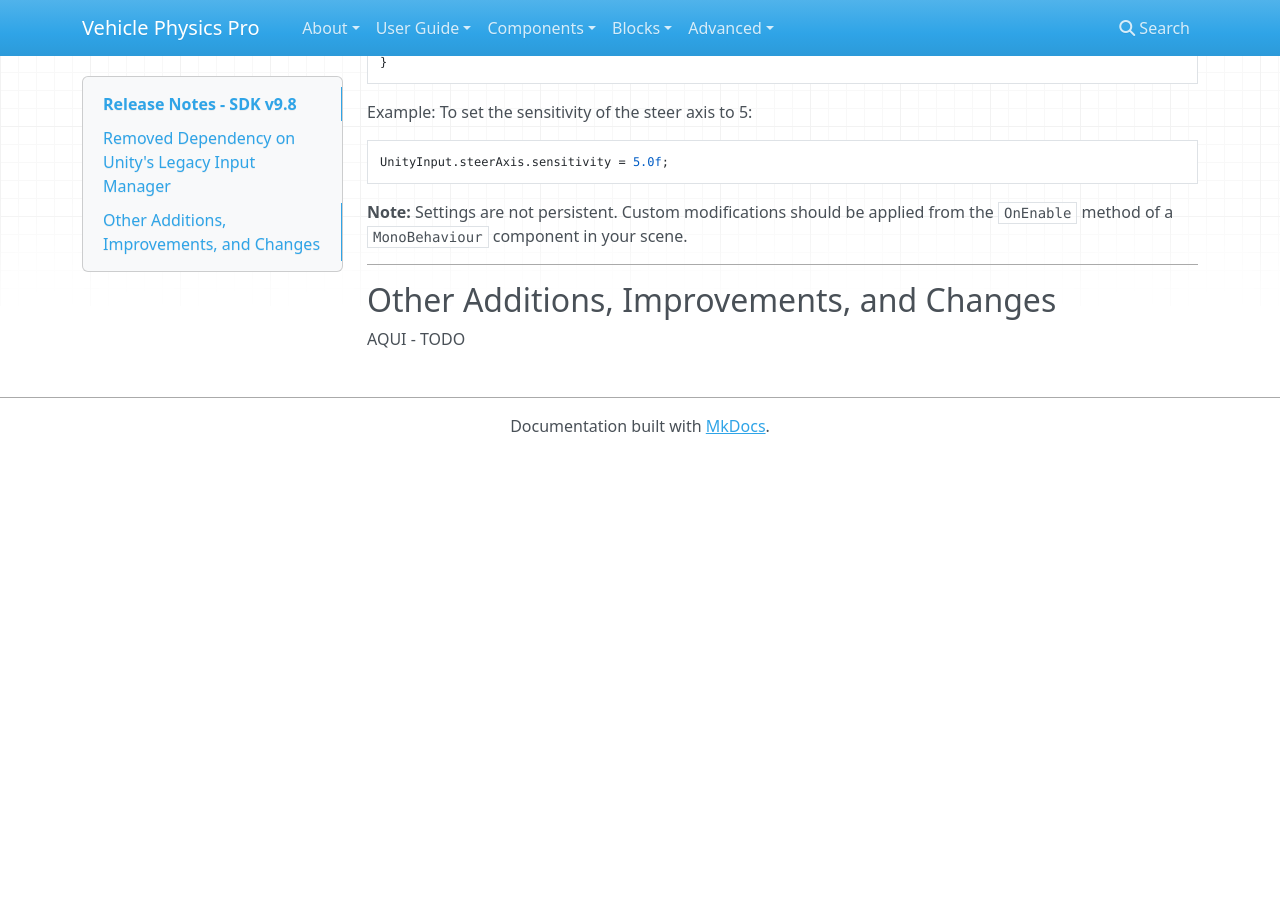
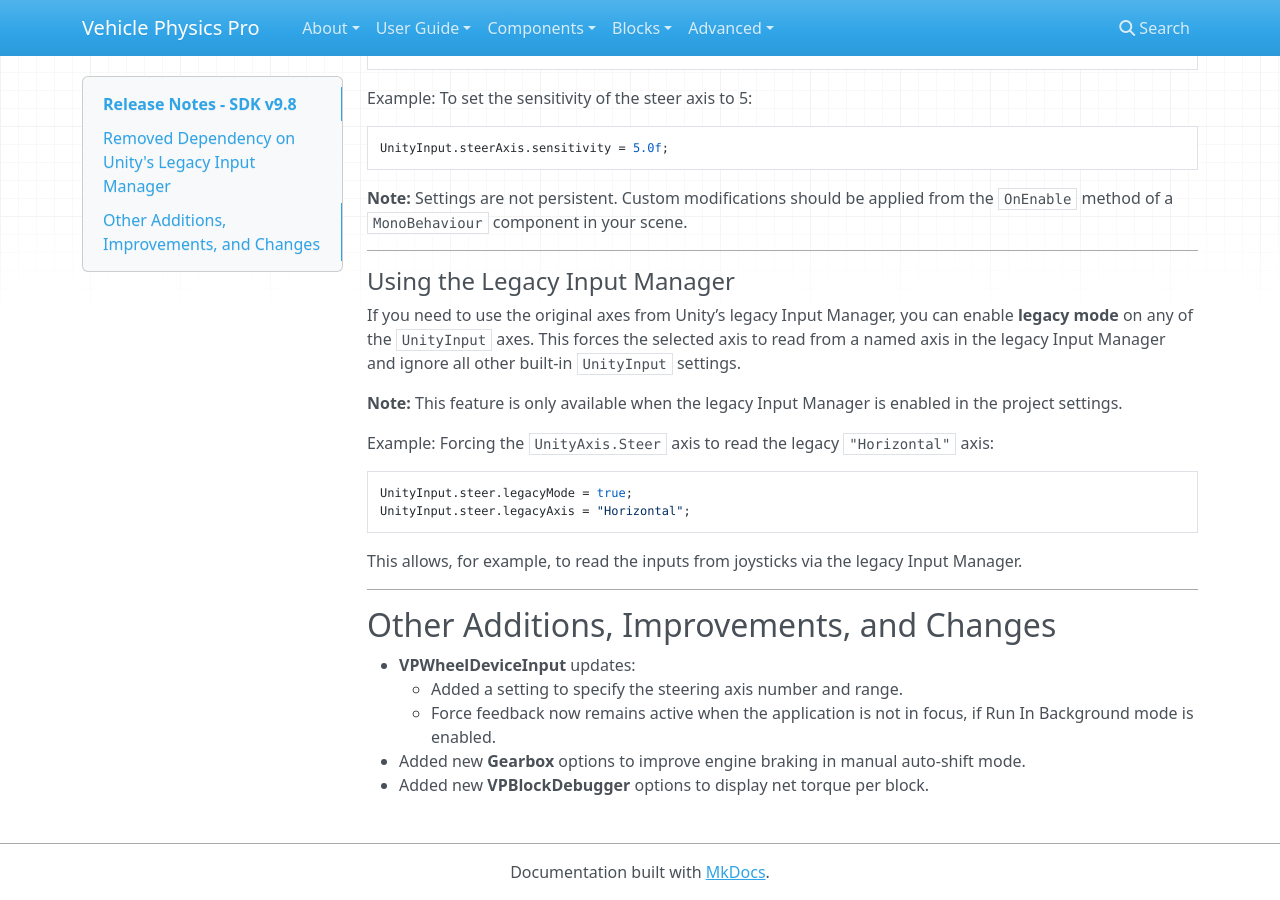
Before and after one commit to EdyJ/vehicle-physics-docs, an MkDocs documentation site: the page built from docs/about/release-notes-sdk-v9.8.md, in a window 1280 px wide and 900 px high, scrolled down 1823 px. Built offline with MkDocs 1.6.1, drawn with Linux system fonts in a browser that asks for light colours; nearby versions of some CDN libraries; library files that are not in the unit come from our copies; before the commit the page ends 2277 px from its top, so only the background shows below that.

Commit message:
Changelog and release notes for SDK v9.8

````diff
--- a/docs/about/release-notes-sdk-v9.8.md
+++ b/docs/about/release-notes-sdk-v9.8.md
@@ -6,7 +6,7 @@
 
 ## Removed Dependency on Unity's Legacy Input Manager
 
-### Input Axes
+#### Input Axes
 
 VPP no longer requires Unity’s legacy Input Manager to be enabled. As a result, any axis configurations in the legacy Input Manager are now ignored.
 
@@ -56,13 +56,13 @@
 
 ---
 
-### Keyboard Keys
+#### Keyboard Keys
 
 All references to `KeyCode` have been replaced with `EdyCommonTools.UnityKey`, a key subset specifically used by VPP. These values are directly compatible with `KeyCode`, so existing properties are automatically upgraded to their `UnityKey` equivalents.
 
 ---
 
-### Configuring Predefined Axes
+#### Configuring Predefined Axes
 
 Predefined axes are accessible via the static class `EdyCommonTools.UnityInput` in the **Common Tools Core** repository:
 
@@ -99,6 +99,29 @@
 
 ---
 
+#### Using the Legacy Input Manager
+
+If you need to use the original axes from Unity’s legacy Input Manager, you can enable **legacy mode** on
+any of the `UnityInput` axes. This forces the selected axis to read from a named axis in the legacy Input
+Manager and ignore all other built-in `UnityInput` settings.
+
+**Note:** This feature is only available when the legacy Input Manager is enabled in the project settings.
+
+Example: Forcing the `UnityAxis.Steer` axis to read the legacy `"Horizontal"` axis:
+
+```csharp
+UnityInput.steer.legacyMode = true;
+UnityInput.steer.legacyAxis = "Horizontal";
+```
+
+This allows, for example, to read the inputs from joysticks via the legacy Input Manager.
+
+---
+
 ## Other Additions, Improvements, and Changes
 
-AQUI - TODO
+- **VPWheelDeviceInput** updates:
+    - Added a setting to specify the steering axis number and range.
+    - Force feedback now remains active when the application is not in focus, if Run In Background mode is enabled.
+- Added new **Gearbox** options to improve engine braking in manual auto-shift mode.
+- Added new **VPBlockDebugger** options to display net torque per block.
````
Also changed, not shown: docs/about/changelog.md (+6 -5 lines).
